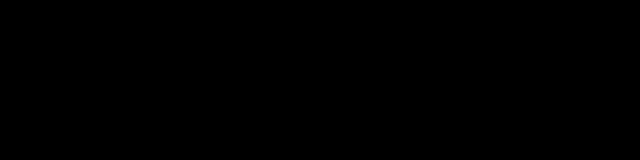
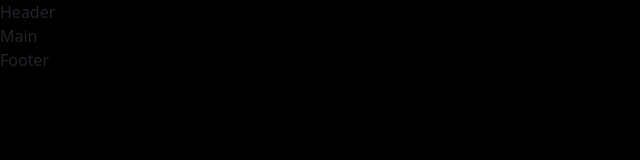
Before and after one commit to xJuanPablo/TechTide, a React (Create React App) app in the folder client/: page / in a window 1280 px wide. Shown: the top 160 px of the page, without its empty margins (0-640 px from the left). Built offline with nearby package versions, Linux system fonts and the light colour scheme.

Commit message:
tsk file for main, header and footer

```diff
--- a/client/src/App.tsx
+++ b/client/src/App.tsx
@@ -1,8 +1,14 @@
-function App() {
+import Header from "./components/Header";
+import Footer from "./components/Footer";
+import Main from "./pages/Main";
+
+const App: React.FC = () => {
   return (
-    <div className="App">
-
-    </div>
+    <>
+      <Header />
+      <Main />
+      <Footer />
+    </>
   );
 }
 
--- /dev/null
+++ b/client/src/components/Footer.tsx
@@ -0,0 +1,9 @@
+import React from 'react'
+
+const Footer: React.FC = () => {
+  return (
+    <div>Footer</div>
+  )
+}
+
+export default Footer
--- /dev/null
+++ b/client/src/components/Header.tsx
@@ -0,0 +1,9 @@
+import React from 'react'
+
+const Header: React.FC = () => {
+  return (
+    <div>Header</div>
+  )
+}
+
+export default Header
--- /dev/null
+++ b/client/src/pages/Main.tsx
@@ -0,0 +1,9 @@
+import React from 'react'
+
+const Main: React.FC = () => {
+  return (
+    <div>Main</div>
+  )
+}
+
+export default Main
```
Also changed, not shown: client/src/index.tsx (line endings or trailing spaces).
